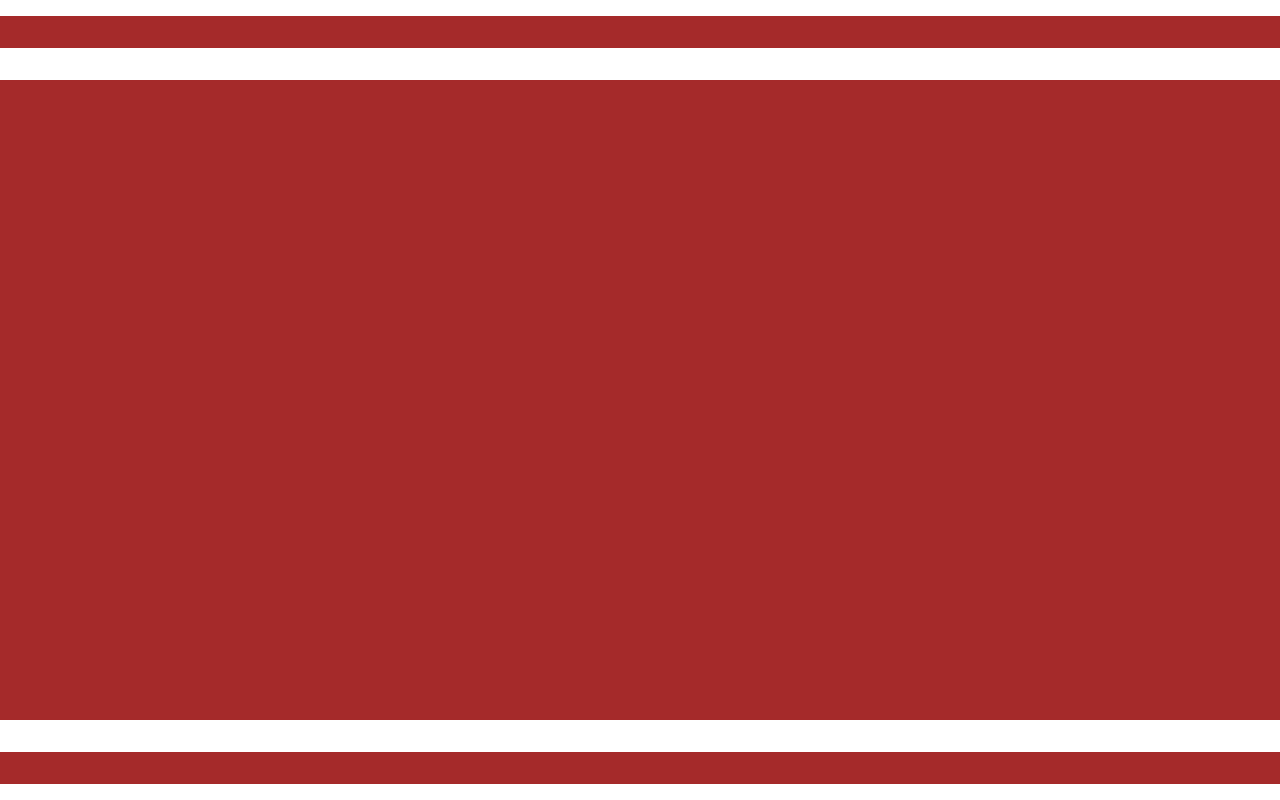
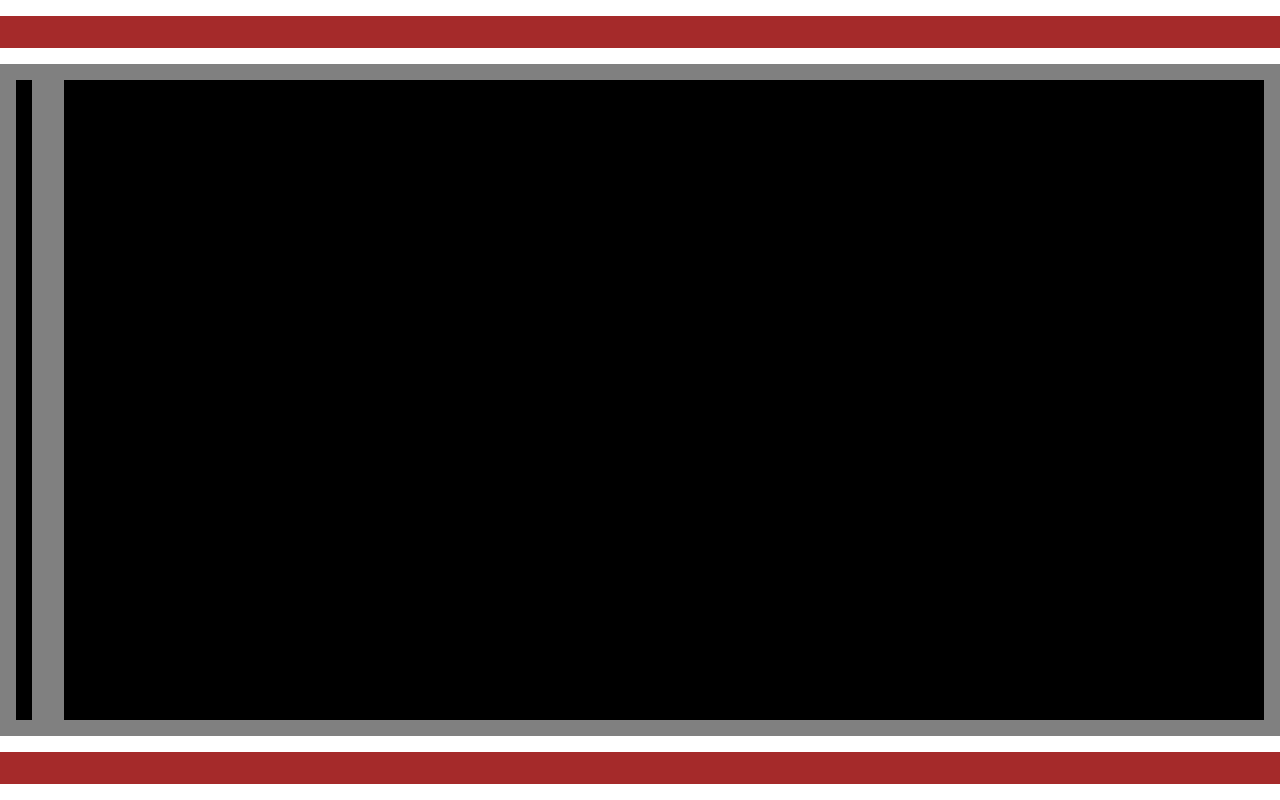
Before and after one commit to Marciusc/course, a plain HTML site: page index.html in a window 1280 px wide. Drawn offline with Linux system fonts and the light colour scheme.

Commit message:
Estrutura final base

```diff
--- a/index.html
+++ b/index.html
@@ -10,7 +10,10 @@
 <body>
     <div class="container" >
         <header></header>
-        <main></main>
+        <div class="wrap">
+            <nav></nav>
+            <main></main>
+        </div>
         <footer></footer>
     </div>
 </body>
--- a/styles.css
+++ b/styles.css
@@ -9,16 +9,28 @@ html, body {
     display: flex;
     flex-direction: column;
     height: 100%;
+}
 
-    }
-
-header,main,footer {
+header,footer {
     background: brown;
     height: 32px;
     margin: 16px 0;
 }
 
-main {
+.wrap {
+    background: gray;
+    flex-direction: row;
     display: flex;
     flex: 1;
 }
+
+nav, main {
+    background: black;
+    margin: 16px;
+}
+nav {
+    width: 16px;
+}
+main {
+    flex: 1;
+}
```
